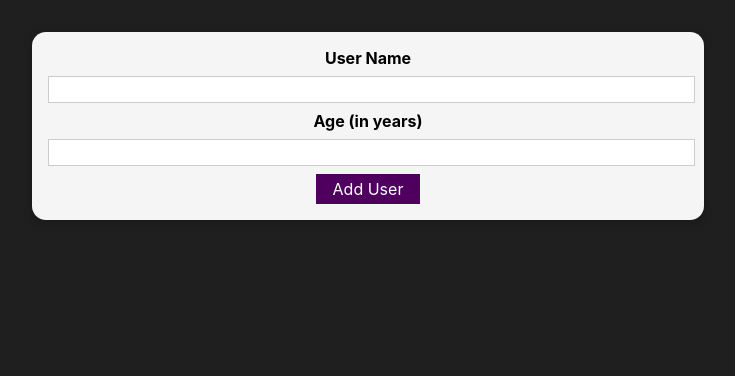
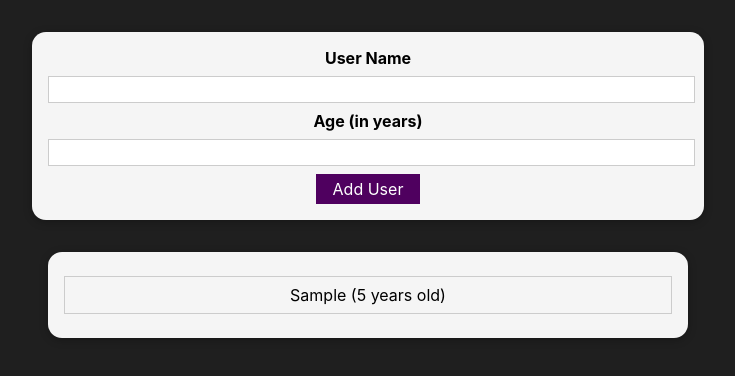
Before and after one commit to kumarmeet/REACT-APP, a React (Create React App) app: page / in a window 1280 px wide. Both pictures are taken after typing "Sample", "5" into the empty fields and a click on the button "Add User". Shown: the top 376 px of the page, without its empty margins (272-1007 px from the left). Built offline with nearby package versions, Linux system fonts and the light colour scheme.

Commit message:
lifting up concept use, data pass child to parent comonent

```diff
--- a/src/App.js
+++ b/src/App.js
@@ -1,12 +1,22 @@
-import React from "react";
+import React, { useState } from "react";
 
 import AddUser from "./components/Users/AddUser";
 import "./App.css";
+import UserList from "./components/Users/UserList";
 
 function App() {
+  const [usersList, setUsersList] = useState([]);
+
+  const addUserHandler = (uName, uAge) => {
+    setUsersList((prevState) => {
+      return [...prevState, { id: Math.random(), name: uName, age: uAge }];
+    });
+  };
+
   return (
     <div className="App">
-      <AddUser />
+      <AddUser onAddUser={addUserHandler} />
+      <UserList users={usersList} />
     </div>
   );
 }
--- a/src/components/Users/AddUser.js
+++ b/src/components/Users/AddUser.js
@@ -19,7 +19,8 @@ const AddUser = (props) => {
       return;
     }
 
-    console.log(userName, userAge);
+    props.onAddUser(userName, userAge);
+
     setUserName("");
     setUserAge("");
   };
@@ -51,7 +52,9 @@ const AddUser = (props) => {
           type="number"
         />
 
-        <Button type="submit">Add User</Button>
+        <Button type="submit" onClick={addUserHandler}>
+          Add User
+        </Button>
       </form>
     </Card>
   );
--- /dev/null
+++ b/src/components/Users/UserList.js
@@ -0,0 +1,20 @@
+import React from "react";
+
+import Card from "../UI/Card";
+import styles from "./UserList.module.css";
+
+const UserList = (props) => {
+  return (
+    <Card className={styles.users}>
+      <ul>
+        {props.users.map((user) => (
+          <li key={user.id}>
+            {user.name} ({user.age} years old)
+          </li>
+        ))}
+      </ul>
+    </Card>
+  );
+};
+
+export default UserList;
--- /dev/null
+++ b/src/components/Users/UserList.module.css
@@ -0,0 +1,16 @@
+.users {
+  margin: 2rem auto;
+  width: 90%;
+  max-width: 40rem;
+}
+
+.users ul {
+  list-style: none;
+  padding: 1rem;
+}
+
+.users li {
+  border: 1px solid #ccc;
+  margin: 0.5rem 0;
+  padding: 0.5rem;
+}
```
